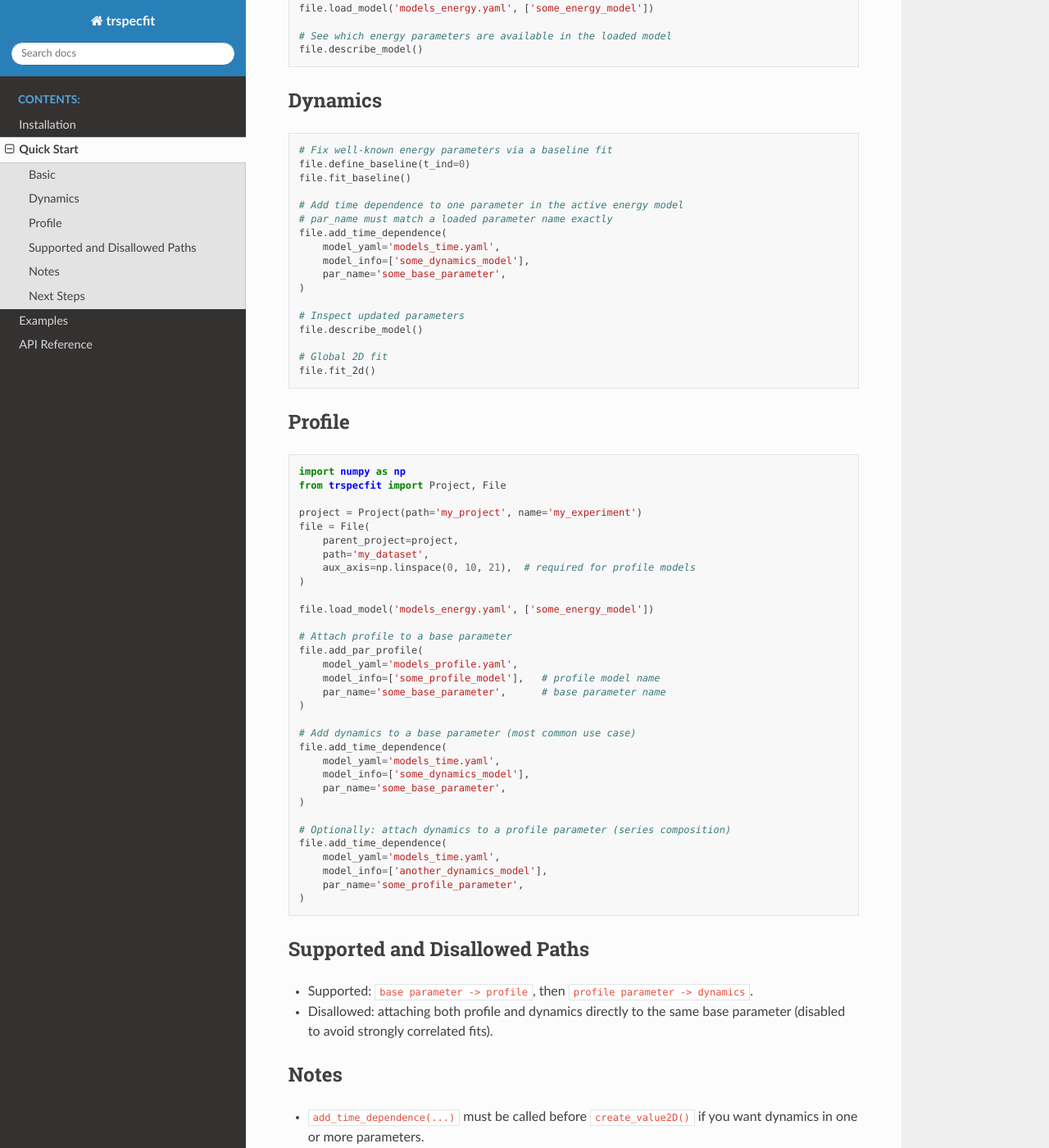
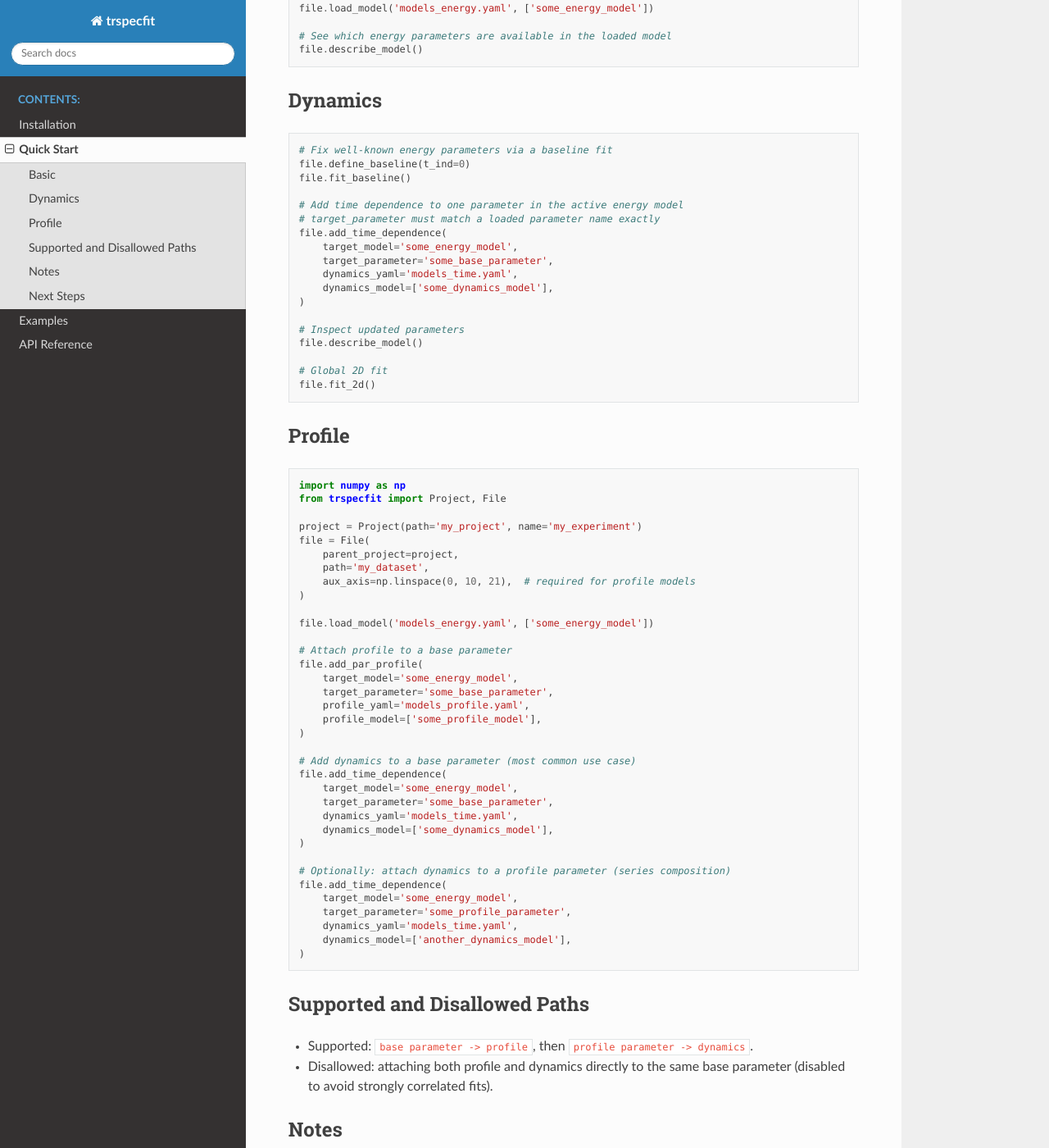
Before and after one commit to InfinityMonkeyAtWork/time-resolved-spectroscopy-fit, a Sphinx documentation site: the page built from docs/quickstart.md, in a window 1280 px wide and 1400 px high, scrolled down 522 px. Shown: the whole window at 82% size. Built offline with Sphinx 7.4.7 and the Read the Docs theme 3.1.0, drawn with Linux system fonts in a browser that asks for light colours; some of the changed text lies outside the part shown.

Commit message:
even more api improvements
- Rename par_names → parameter_names on Model class
- Rename fit_SliceBySlice → fit_slice_by_slice, fit_2Dmodel → fit_2d,
  save_SliceBySlice_fit → save_sbs_fit, save_2Dmodel_fit → save_2d_fit,
  model_SbS → model_sbs, model_2D → model_2d, results_SbS → results_sbs
- Add File.get_fit_results(fit_type="baseline"|"sbs"|"2d") → DataFrame
- Simplify select_model: remove return_type overloads, always return Model|None
- Simplify delete_model: resolve model internally via select_model
- Refactor add_time_dependence and add_par_profile signatures:
  explicit target_model/target_parameter as first args,
  domain-specific dynamics_yaml/dynamics_model, profile_yaml/profile_model
- Add _resolve_model helper; fit methods now raise ValueError instead of
  silently warning on missing models
- Fix README quick-start snippet to show realistic workflow
- Update all tests, notebooks, docs, and YAML comments

````diff
--- a/docs/quickstart.md
+++ b/docs/quickstart.md
@@ -29,11 +29,12 @@ file.define_baseline(t_ind=0)
 file.fit_baseline()
 
 # Add time dependence to one parameter in the active energy model
-# par_name must match a loaded parameter name exactly
+# target_parameter must match a loaded parameter name exactly
 file.add_time_dependence(
-    model_yaml='models_time.yaml',
-    model_info=['some_dynamics_model'],
-    par_name='some_base_parameter',
+    target_model='some_energy_model',
+    target_parameter='some_base_parameter',
+    dynamics_yaml='models_time.yaml',
+    dynamics_model=['some_dynamics_model'],
 )
 
 # Inspect updated parameters
@@ -59,23 +60,26 @@ file.load_model('models_energy.yaml', ['some_energy_model'])
 
 # Attach profile to a base parameter
 file.add_par_profile(
-    model_yaml='models_profile.yaml',
-    model_info=['some_profile_model'],   # profile model name
-    par_name='some_base_parameter',      # base parameter name
+    target_model='some_energy_model',
+    target_parameter='some_base_parameter',
+    profile_yaml='models_profile.yaml',
+    profile_model=['some_profile_model'],
 )
 
 # Add dynamics to a base parameter (most common use case)
 file.add_time_dependence(
-    model_yaml='models_time.yaml',
-    model_info=['some_dynamics_model'],
-    par_name='some_base_parameter',
+    target_model='some_energy_model',
+    target_parameter='some_base_parameter',
+    dynamics_yaml='models_time.yaml',
+    dynamics_model=['some_dynamics_model'],
 )
 
 # Optionally: attach dynamics to a profile parameter (series composition)
 file.add_time_dependence(
-    model_yaml='models_time.yaml',
-    model_info=['another_dynamics_model'],
-    par_name='some_profile_parameter',
+    target_model='some_energy_model',
+    target_parameter='some_profile_parameter',
+    dynamics_yaml='models_time.yaml',
+    dynamics_model=['another_dynamics_model'],
 )
 ```
 
@@ -85,7 +89,7 @@ file.add_time_dependence(
 
 ## Notes
 - `add_time_dependence(...)` must be called before `create_value2D()` if you want dynamics in one or more parameters.
-- `model_info` in `add_time_dependence(...)` can contain multiple names for multi-cycle dynamics.
+- `dynamics_model` in `add_time_dependence(...)` can contain multiple names for multi-cycle dynamics.
 - For repeating dynamics, pass `frequency=<Hz>` to `add_time_dependence(...)`.
 
 ## Next Steps
````
Also changed, not shown: README.md (+1 -1 lines), 15 other files.
